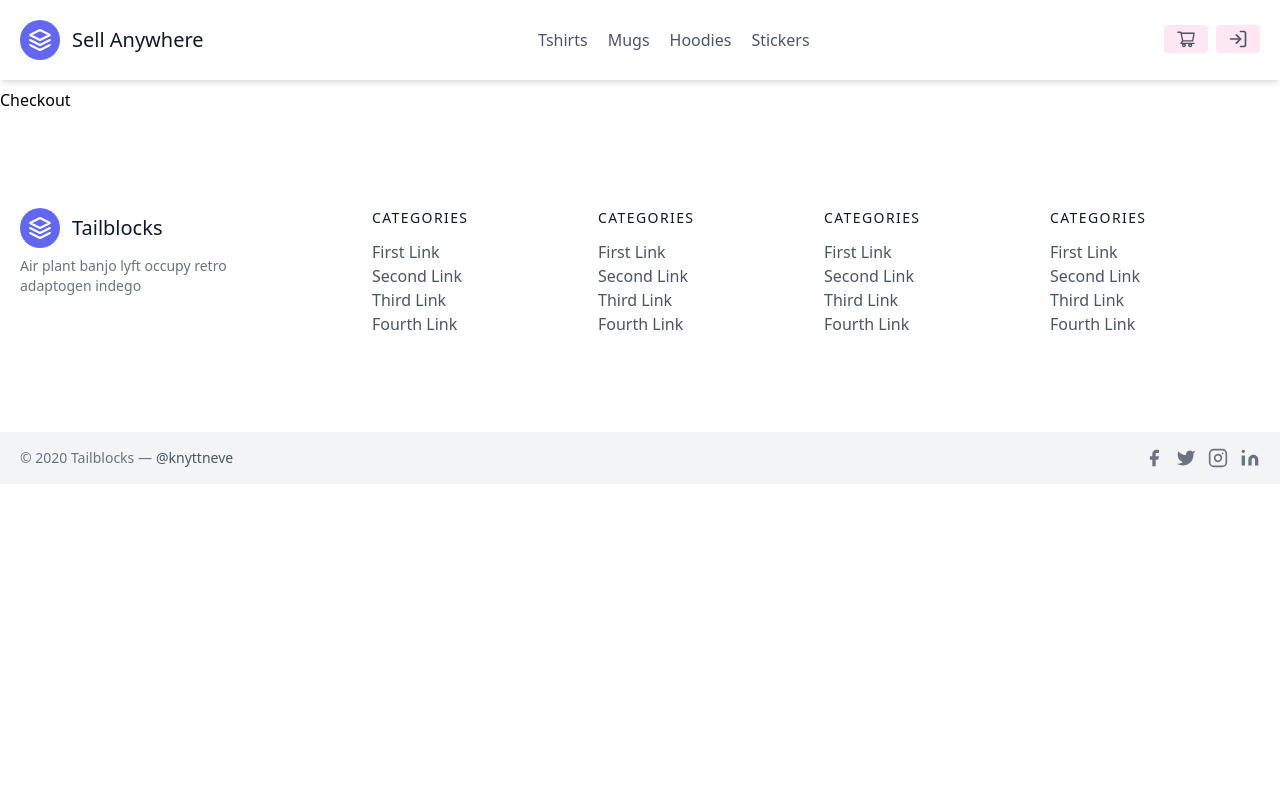
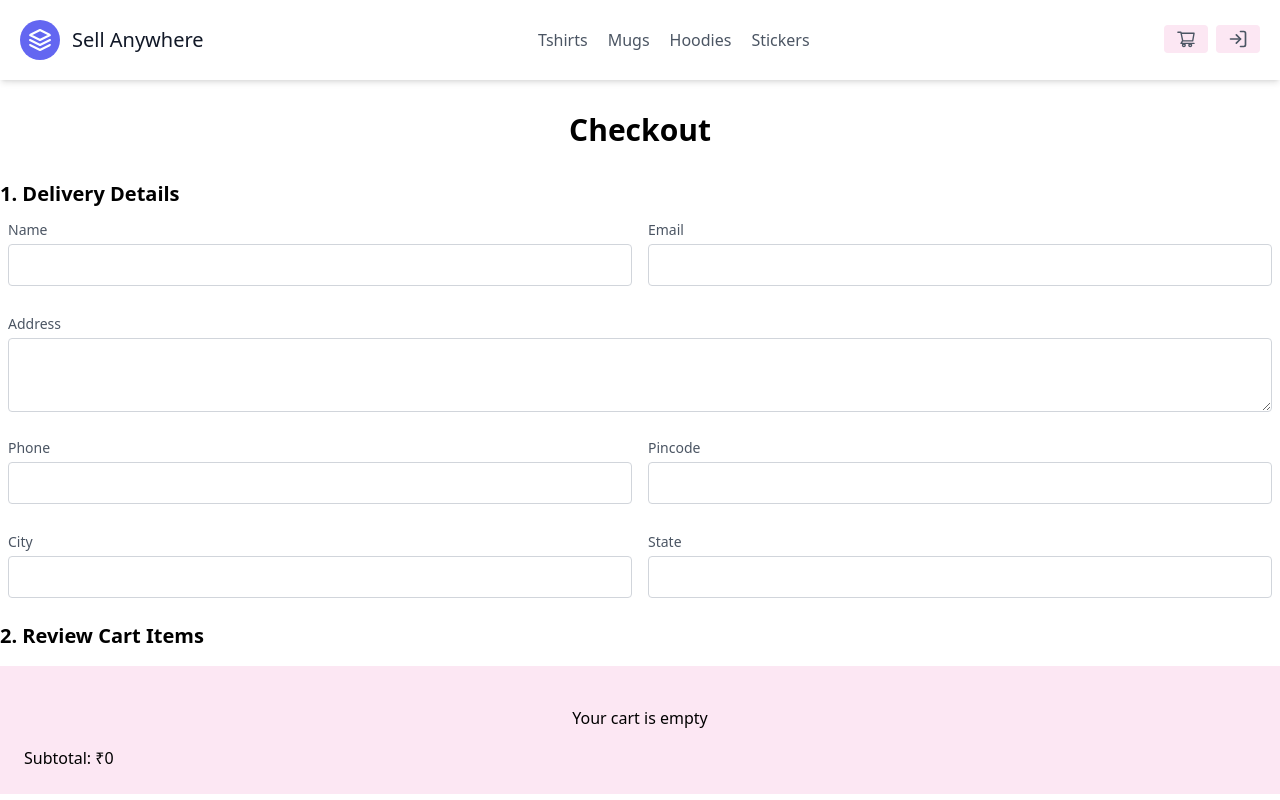
Before and after one commit to ergurjeetgrewal/Easybuysell, a Next.js app: page /checkout in a window 1280 px wide. Shown: the top 800 px of the page. Built offline with nearby package versions, Linux system fonts and the light colour scheme.

Commit message:
checkout completed

```diff
--- a/components/Navbar.js
+++ b/components/Navbar.js
@@ -41,7 +41,7 @@ const Navbar = ({ clearCart, addtoCart, removeFromCart, cart, subtTotal }) => {
                 <FiLogIn className='text-xl' />
               </button>
             </div>
-            <div ref={ref} className="w-72 h-[100vh] sidecart absolute top-0 right-0 bg-pink-100 p-10 transition-transform transform translate-x-full">
+            <div ref={ref} className="w-72 h-[100vh] sidecart absolute top-0 right-0 bg-pink-100 py-10 px-8 transition-transform transform translate-x-full">
               <h2 className="font-bold text-xl text-center">Shopping Cart</h2>
               <span onClick={toggleCart} className="absolute top-5 right-2"><AiFillCloseCircle className='cursor-pointer text-xl text-pink-500' /></span>
               <ol className='list-decimal'>
@@ -54,8 +54,8 @@ const Navbar = ({ clearCart, addtoCart, removeFromCart, cart, subtTotal }) => {
                     </div>
                   </li>
                 })}
-
               </ol>
+              <p className='total mb-2 font-bold'>Subtotal: ₹{subtTotal}</p>
               <div className="flex">
                 <Link href={'/checkout'} passHref><button className="flex mx-2 text-white bg-pink-500 border-0 py-2 px-2 focus:outline-none hover:bg-pink-600 rounded text-sm"><BsFillBagCheckFill className='m-1' />Checkout</button></Link>
                 <button onClick={clearCart} className="flex mx-2 text-white bg-pink-500 border-0 py-2 px-2 focus:outline-none hover:bg-pink-600 rounded text-sm">Clear Cart</button>
--- a/pages/checkout.js
+++ b/pages/checkout.js
@@ -1,8 +1,88 @@
+import Head from 'next/head'
+import Link from 'next/link'
 import React from 'react'
+import { AiOutlinePlusCircle, AiOutlineMinusCircle } from "react-icons/ai";
+import { BsFillBagCheckFill } from "react-icons/bs";
 
-const Checkout = () => {
+const Checkout = ({ clearCart, addtoCart, removeFromCart, cart, subtTotal }) => {
   return (
-    <div>Checkout</div>
+    <>
+      <Head>
+        <title>Sellanywhere - Checkout</title>
+      </Head>
+      <div className="container m-auto">
+        <h1 className="font-bold text-3xl my-8 text-center">Checkout</h1>
+        <h2 className="font-bold text-xl">1. Delivery Details</h2>
+        <div className="mx-auto flex my-2">
+          <div className="px-2 w-1/2">
+            <div className="mb-4">
+              <label htmlFor="name" className="leading-7 text-sm text-gray-600">Name</label>
+              <input type="text" id="name" name="name" className="w-full bg-white rounded border border-gray-300 focus:border-indigo-500 focus:ring-2 focus:ring-indigo-200 text-base outline-none text-gray-700 py-1 px-3 leading-8 transition-colors duration-200 ease-in-out" />
+            </div>
+          </div>
+          <div className="px-2 w-1/2">
+            <div className="mb-4">
+              <label htmlFor="email" className="leading-7 text-sm text-gray-600">Email</label>
+              <input type="email" id="email" name="email" className="w-full bg-white rounded border border-gray-300 focus:border-indigo-500 focus:ring-2 focus:ring-indigo-200 text-base outline-none text-gray-700 py-1 px-3 leading-8 transition-colors duration-200 ease-in-out" />
+            </div>
+          </div>
+        </div>
+        <div className="px-2 w-full">
+          <div className="mb-4">
+            <label htmlFor="Address" className="leading-7 text-sm text-gray-600">Address</label>
+            <textarea id="Address" name="Address" className="w-full bg-white rounded border border-gray-300 focus:border-indigo-500 focus:ring-2 focus:ring-indigo-200 text-base outline-none text-gray-700 py-1 px-3 leading-8 transition-colors duration-200 ease-in-out" />
+          </div>
+        </div>
+        <div className="mx-auto flex my-2">
+          <div className="px-2 w-1/2">
+            <div className="mb-4">
+              <label htmlFor="Phone" className="leading-7 text-sm text-gray-600">Phone</label>
+              <input type="number" id="Phone" name="Phone" className="w-full bg-white rounded border border-gray-300 focus:border-indigo-500 focus:ring-2 focus:ring-indigo-200 text-base outline-none text-gray-700 py-1 px-3 leading-8 transition-colors duration-200 ease-in-out" />
+            </div>
+          </div>
+          <div className="px-2 w-1/2">
+            <div className="mb-4">
+              <label htmlFor="Pincode" className="leading-7 text-sm text-gray-600">Pincode</label>
+              <input type="number" id="Pincode" name="Pincode" className="w-full bg-white rounded border border-gray-300 focus:border-indigo-500 focus:ring-2 focus:ring-indigo-200 text-base outline-none text-gray-700 py-1 px-3 leading-8 transition-colors duration-200 ease-in-out" />
+            </div>
+          </div>
+        </div>
+        <div className="mx-auto flex my-2">
+          <div className="px-2 w-1/2">
+            <div className="mb-4">
+              <label htmlFor="City" className="leading-7 text-sm text-gray-600">City</label>
+              <input type="text" id="City" name="City" className="w-full bg-white rounded border border-gray-300 focus:border-indigo-500 focus:ring-2 focus:ring-indigo-200 text-base outline-none text-gray-700 py-1 px-3 leading-8 transition-colors duration-200 ease-in-out" />
+            </div>
+          </div>
+          <div className="px-2 w-1/2">
+            <div className="mb-4">
+              <label htmlFor="State" className="leading-7 text-sm text-gray-600">State</label>
+              <input type="text" id="State" name="State" className="w-full bg-white rounded border border-gray-300 focus:border-indigo-500 focus:ring-2 focus:ring-indigo-200 text-base outline-none text-gray-700 py-1 px-3 leading-8 transition-colors duration-200 ease-in-out" />
+            </div>
+          </div>
+        </div>
+
+
+        <h2 className="font-bold text-xl">2. Review Cart Items</h2>
+        <div className="sideCart bg-pink-100 p-6 my-4">
+          <ol className='list-decimal'>
+            {Object.keys(cart).length <= 0 && <p className='my-4 text-base text-center'>Your cart is empty</p>}
+            {Object.keys(cart).map((k) => {
+              return <li key={k}>
+                <div className="item flex my-3">
+                  <div className='font-semibold'>{cart[k].name}</div>
+                  <div className='w-1/3 font-semibold justify-center items-center flex'><AiOutlineMinusCircle className='text-2xl' onClick={() => { removeFromCart(k, 1) }} /><span className='mx-2'>{cart[k].qty}</span><AiOutlinePlusCircle onClick={() => { addtoCart(k, 1) }} className='text-2xl' /></div>
+                </div>
+              </li>
+            })}
+          </ol>
+          <span className='total'>Subtotal: ₹{subtTotal}</span>
+        </div>
+        <div className="mx-2">
+          <button className="flex mr-1 text-white bg-pink-500 border-0 py-2 px-2 focus:outline-none hover:bg-pink-600 rounded"><BsFillBagCheckFill className='m-1' />Pay ₹{subtTotal}</button>
+        </div>
+      </div>
+    </>
   )
 }
 
```
